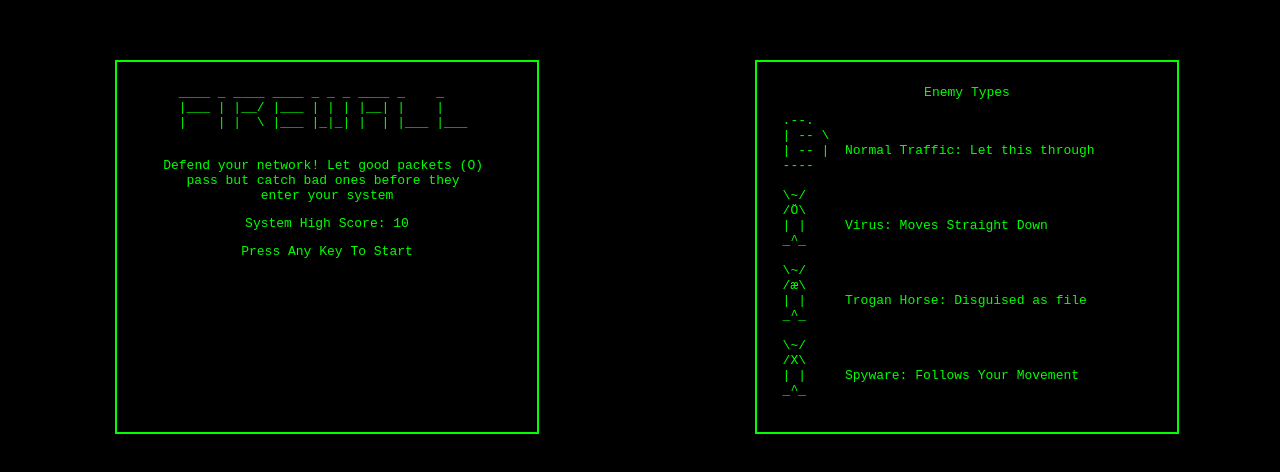
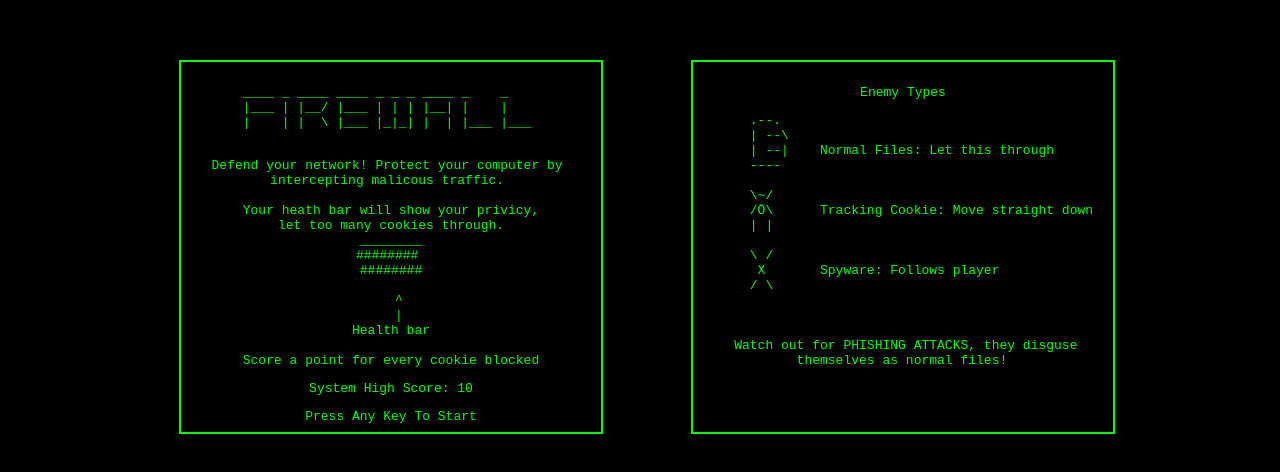
Before and after one commit to ervindot/firewall, a plain HTML site: page index.html in a window 1280 px wide. Shown: the part 160-632 px from the top of the page. Drawn offline with nearby package versions, Linux system fonts and the light colour scheme.

Commit message:
Bug fix a thon

```diff
--- a/index.css
+++ b/index.css
@@ -12,7 +12,7 @@ body {
 }
 
 .gamescreen {
-    color: green;
+    color: lime;
     background-color: black;
     font-size: 16px;
     height: auto;
@@ -21,7 +21,7 @@ body {
   position: absolute;
   padding: 10px;
   top: 50%;
-  left: 25%;
+  left: 30%;
   width: 400px;
   height: 350px;
   margin-left: -205px;
@@ -35,7 +35,7 @@ body {
   position: absolute;
   padding: 10px;
   top: 50%;
-  left: 75%;
+  left: 70%;
   width: 400px;
   height: 350px;
   margin-left: -205px;
@@ -49,7 +49,7 @@ body {
     position: absolute;
     padding: 10px;
     top: 50%;
-    left: 50%;
+    left: 25%;
     width: 400px;
     height: 350px;
     margin-left: -205px;
--- a/index.html
+++ b/index.html
@@ -37,25 +37,23 @@
 <div id="enemies" class="enemies">
   <pre>Enemy Types</pre>
   <pre class="skull">
-  .--.
-  | -- \
-  | -- |  Normal Traffic: Let this through
-  ----
+      .--.
+      | --\
+      | --|    Normal Files: Let this through
+      ----
 
-  \~/
-  /Ö\
-  | |     Virus: Moves Straight Down
-  _^_
+      \~/
+      /Ö\      Tracking Cookie: Move straight down
+      | |
 
-  \~/
-  /æ\
-  | |     Trogan Horse: Disguised as file
-  _^_
+      \ /
+       X       Spyware: Follows player
+      / \
 
-  \~/
-  /X\
-  | |     Spyware: Follows Your Movement
-  _^_
+
+
+    Watch out for PHISHING ATTACKS, they disguse
+            themselves as normal files!
   </pre>
 </div>
 
@@ -68,9 +66,20 @@ ____ _ ____ ____ _ _ _ ____ _    _
 </pre>
 
     <pre width="30">
-Defend your network! Let good packets (O)
-pass but catch bad ones before they
-enter your system
+Defend your network! Protect your computer by
+intercepting malicous traffic.
+
+Your heath bar will show your privicy,
+let too many cookies through.
+________
+########
+########
+
+  ^
+  |
+Health bar
+
+Score a point for every cookie blocked
 </pre>
     <pre id="highscore"> System High Score: 0</pre>
     <pre>Press Any Key To Start</pre>
--- a/scripts/gameObstacle.js
+++ b/scripts/gameObstacle.js
@@ -41,7 +41,7 @@ export class gameObsctacle {
             foundY = true;
             for (let i = 0; i < this.enemyList.length; i++) {
                 //this.x === this.enemyList[i].x ||
-                if((Math.abs(this.enemyList[i].y - this.y) <= 7)) {
+                if((this.enemyList[i].x === this.x && Math.abs(this.enemyList[i].y - this.y) <= 5)) {
                     console.log("diff: "+ this.enemyList[i].y);
                     foundY = false;
                 }
--- a/scripts/gamecontroller.js
+++ b/scripts/gamecontroller.js
@@ -72,7 +72,7 @@ export class GameController {
         $('#gameover').hide();
     }
 
-    update(deltaTime) {
+    async update(deltaTime) {
         if(!this.gameOver && !this.gameStart){
             this.gamePane.update(deltaTime);
         }
--- a/scripts/playerController.js
+++ b/scripts/playerController.js
@@ -139,8 +139,7 @@ export class PlayerController {
                 this.enemies.splice(i, 1);
 
             } else
-            if (this.enemies[i].y > this.gameHeight - 1) {
-                this.enemies.splice(i, 1);
+            if (this.enemies[i].y > this.gameHeight - 3 ) {
                 //if enemy normal boost shield
                 if (this.enemies[i].enemyType !== 2) {
                     this.shield -= shieldDelta;
```
